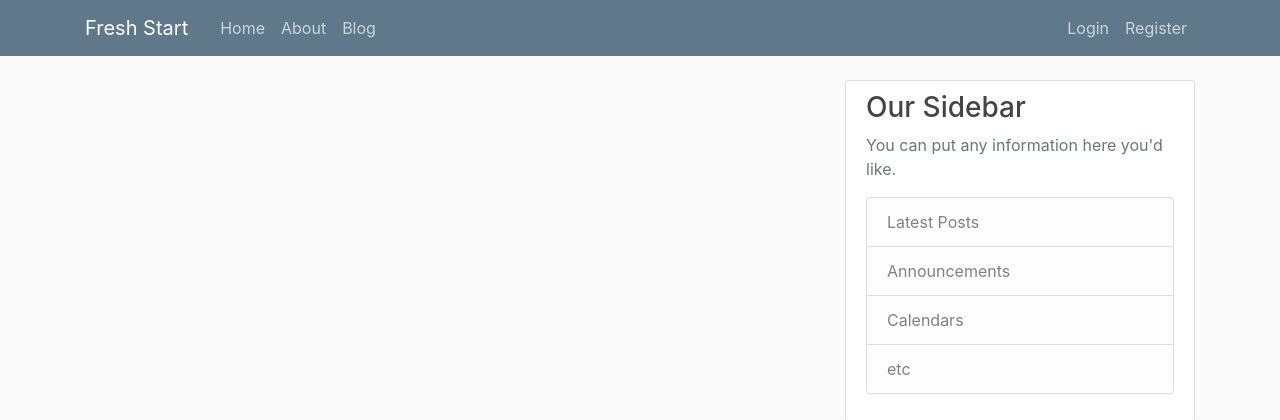
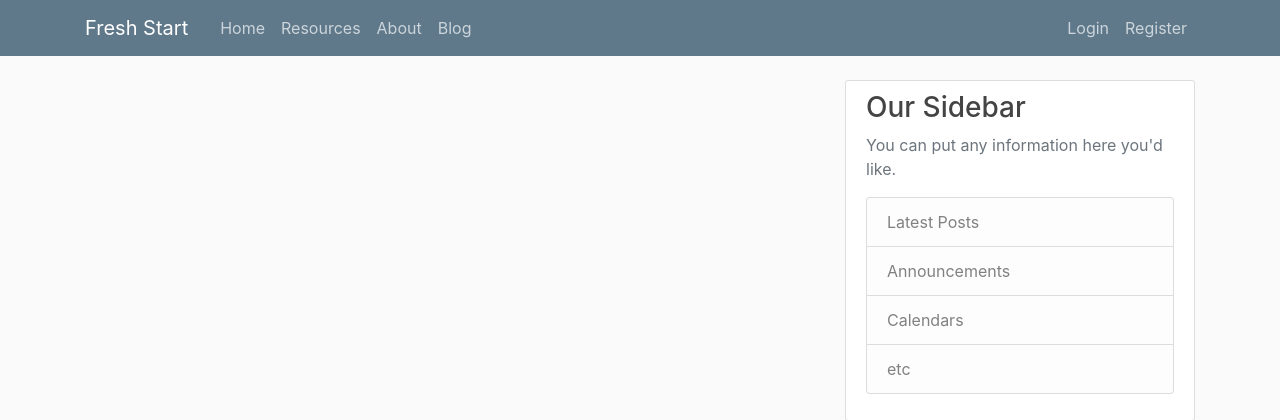
Before and after one commit to Suenodivino/fresh-start-2.0, a Django app: page /blog/ in a window 1280 px wide. Shown: the top 420 px of the page. Run offline with Django 3.2, Linux system fonts and the light colour scheme; some libraries are stand-ins or nearby versions.

Commit message:
Initial commit

```diff
--- a/fresh_start/mysite/templates/mysite/base.html
+++ b/fresh_start/mysite/templates/mysite/base.html
@@ -28,6 +28,7 @@
                     <div class="collapse navbar-collapse" id="navbarToggle">
                         <div class="navbar-nav mr-auto">
                             <a class="nav-item nav-link" href="{% url 'mysite-home' %}">Home</a>
+                            <a class="nav-item nav-link" href="{% url 'mysite-resources' %}">Resources</a>
                             <a class="nav-item nav-link" href="{% url 'mysite-about' %}">About</a>
                             <a class="nav-item nav-link" href="{% url 'mysite-blog' %}">Blog</a>
                         </div>
```
